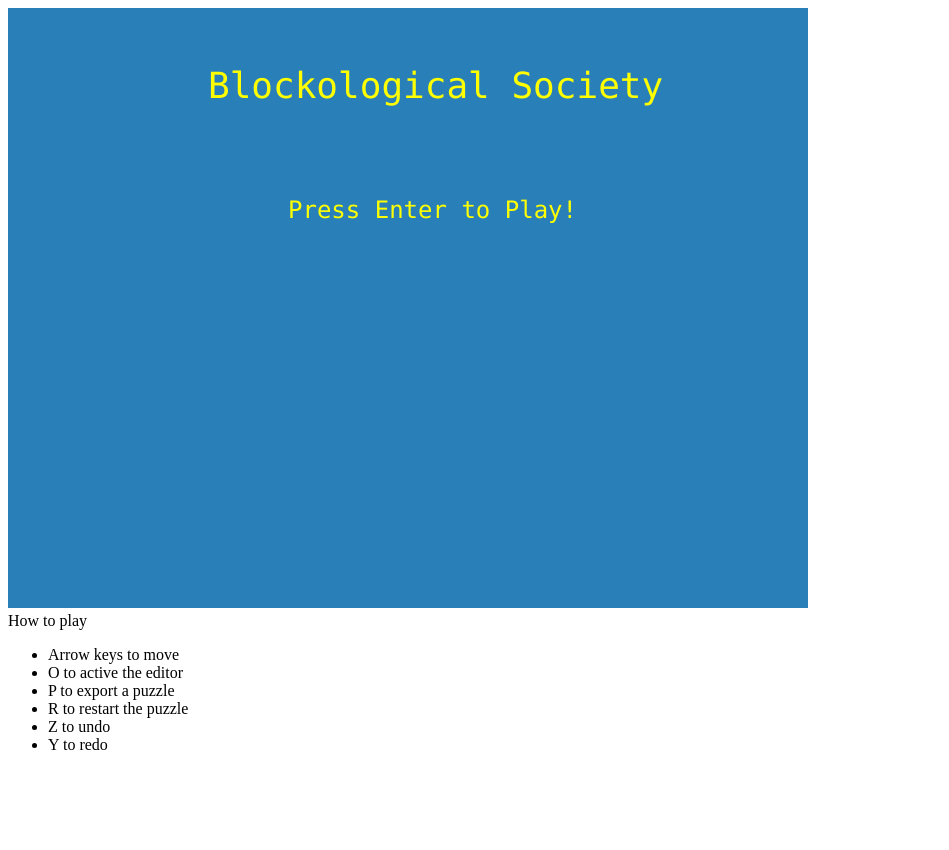
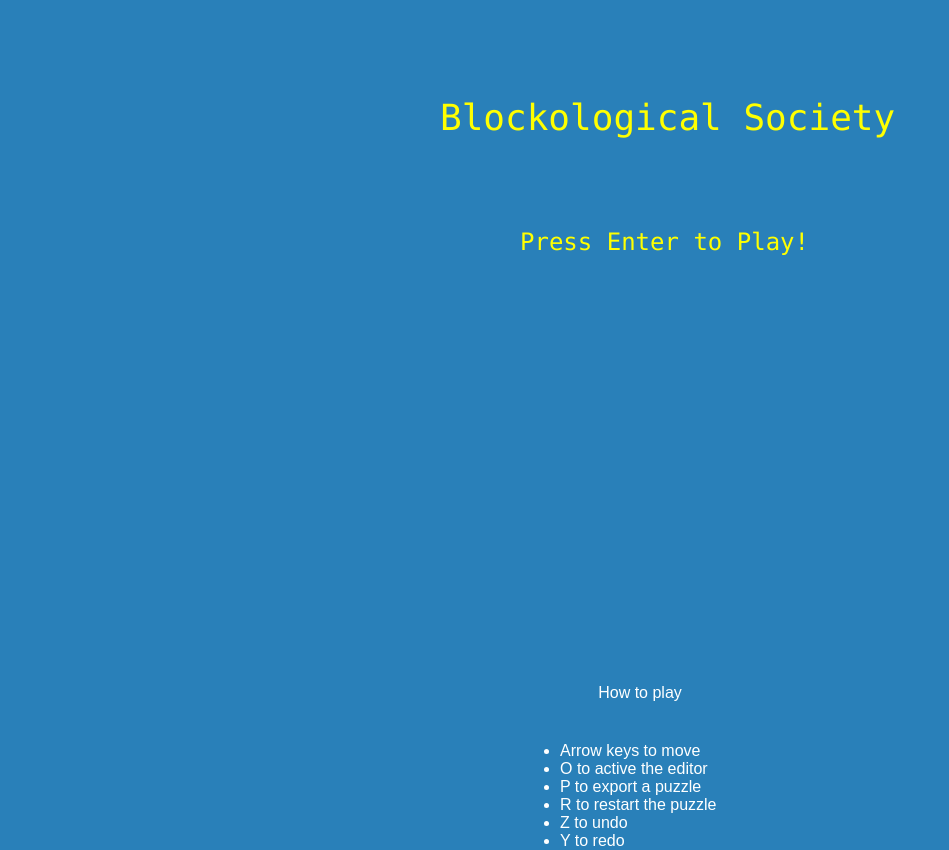
Before and after one commit to gamkedo-la/Blockological-Society, a plain HTML site: page index.html in a window 1280 px wide. Shown: the whole page, without its empty margins (0-949 px from the left). Before the commit the page ends 800 px from the top, so only its background shows below. Drawn offline with Linux system fonts and the light colour scheme.

Commit message:
added css for page bg and alignment

```diff
--- a/index.html
+++ b/index.html
@@ -3,11 +3,18 @@
 <head>
 	<meta content="text/html;charset=utf-8" http-equiv="Content-Type">
 	<meta content="utf-8" http-equiv="encoding">
+	<style>
+		body { margin:0; color:white; background:#2980b9; }
+		div { text-align:center; margin-top:40px; font-family:arial;  }
+		ul { text-align:left; width:200px; margin:auto; margin-top:40px; }
+	</style>
 </head>
 
 <body>
 
-<canvas id="gameCanvas" width="800" height="600"></canvas>
+<div>
+	<canvas id="gameCanvas" width="800" height="600"></canvas>
+</div>
 
 <audio id='music' loop="loop"><source src="sound/rooftops_by_mcfunkypants_lofi.mp3" type="audio/mpeg"></audio>
 
@@ -31,7 +38,7 @@
 <script src="js/Main.js"></script>
 <script src="js/Editor.js"></script>
 
-<br>
+<div>
 How to play
 <ul>
 	<li>Arrow keys to move</li>
@@ -41,5 +48,7 @@ How to play
 	<li>Z to undo</li>
 	<li>Y to redo</li>
 </ul>
+</div>
+
 </body>
 </html>
```
